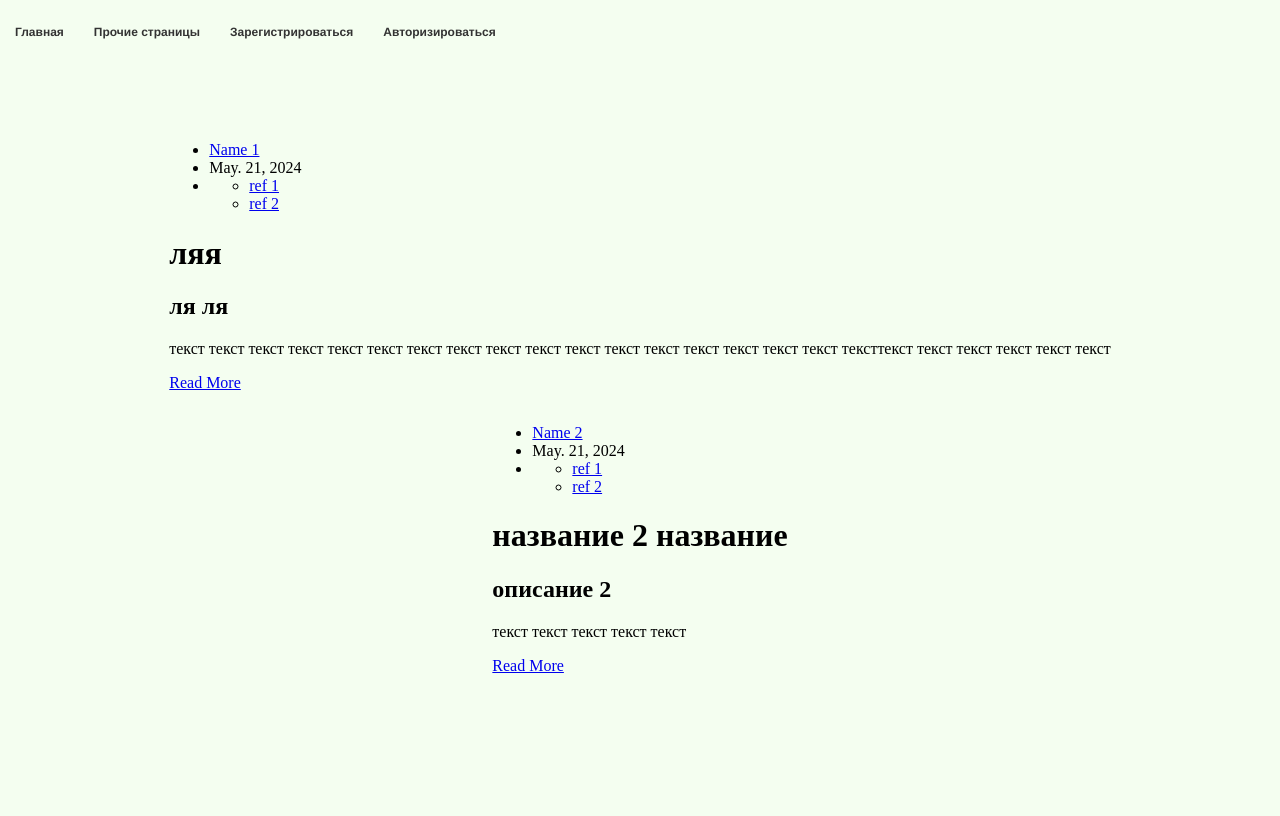
After one commit to katerinavelichko/eating-habits-tracker, a Flask app: page /blog in a window 1280 px wide. The commit adds this page. Run offline with Flask 3, Linux system fonts and the light colour scheme; parts of the project's set-up code (start-up, migrations or seed data) failed here and were passed over; some libraries are stand-ins or nearby versions; grey boxes are pictures that could not be loaded.

Commit message:
add blog page

```diff
--- /dev/null
+++ b/site/app/static/css/blog.css
@@ -0,0 +1,14 @@
+@charset "UTF-8";
+* {
+  box-sizing: border-box;
+}
+
+body {
+   background: rgba(185, 250, 161, 0.15);
+  display: flex;
+  flex-direction: column;
+  font-size: 1rem;
+  justify-content: center;
+  align-items: center;
+  height: 100vh;
+}
--- /dev/null
+++ b/site/app/templates/blog.html
@@ -0,0 +1,59 @@
+{% extends 'base.html' %}
+
+{% block title %}блог{% endblock %}
+{% block content %}
+<meta name="viewport" content="width=device-width, initial-scale=1">
+<link href="https://fonts.googleapis.com/css?family=Poppins:300,400,700" rel="stylesheet">
+<link rel='stylesheet' href='https://cdnjs.cloudflare.com/ajax/libs/font-awesome/4.4.0/css/font-awesome.min.css'>
+<link rel="stylesheet" href="../static/css/blog.css">
+
+<div class="blog-card">
+    <div class="meta">
+        <div class="photo"
+             style="background-image: url(https://storage.googleapis.com/chydlx/codepen/blog-cards/image-1.jpg)"></div>
+        <ul class="details">
+            <li class="author"><a href="#">Name 1</a></li>
+            <li class="date">May. 21, 2024</li>
+            <li class="tags">
+                <ul>
+                    <li><a href="#">ref 1</a></li>
+                    <li><a href="#">ref 2</a></li>
+                </ul>
+            </li>
+        </ul>
+    </div>
+    <div class="description">
+        <h1>ляя</h1>
+        <h2>ля ля</h2>
+        <p> текст текст текст текст текст текст текст текст текст текст текст текст текст текст текст текст текст
+            тексттекст текст текст текст текст текст </p>
+        <p class="read-more">
+            <a href="#">Read More</a>
+        </p>
+    </div>
+</div>
+<div class="blog-card alt">
+    <div class="meta">
+        <div class="photo"
+             style="background-image: url(https://storage.googleapis.com/chydlx/codepen/blog-cards/image-2.jpg)"></div>
+        <ul class="details">
+            <li class="author"><a href="#">Name 2</a></li>
+            <li class="date">May. 21, 2024</li>
+            <li class="tags">
+                <ul>
+                    <li><a href="#">ref 1</a></li>
+                    <li><a href="#">ref 2</a></li>
+                </ul>
+            </li>
+        </ul>
+    </div>
+    <div class="description">
+        <h1>название 2 название</h1>
+        <h2>описание 2</h2>
+        <p> текст текст текст текст текст</p>
+        <p class="read-more">
+            <a href="#">Read More</a>
+        </p>
+    </div>
+</div>
+{% endblock %}
--- a/site/app/templates/includes/navbar.html
+++ b/site/app/templates/includes/navbar.html
@@ -1,6 +1,6 @@
 <link rel="stylesheet" type="text/css" href="../../static/css/navbar.css">
-<nav id="primary_nav_wrap">
-    <nav class="navbar navbar-expand-sm bg-dark navbar-dark">
+<nav id="primary_nav_wrap" style="position: absolute; top: 0; left: 0; z-index: 100;">
+    <nav class="navbar bg-dark navbar-dark">
         <ul class="navbar-nav">
             <li class="nav-item">
                 <a class="nav-link" href="{{ url_for('index') }}">Главная</a>
--- a/site/app/views.py
+++ b/site/app/views.py
@@ -260,6 +260,10 @@ def tracker():
 def unsuccess():
     return render_template("unsuccess.html")
 
+@app.route("/blog", methods=["GET", "POST"])
+def blog():
+    return render_template("blog.html")
+
 
 if __name__ == "__main__":
     db.create_all()
```
